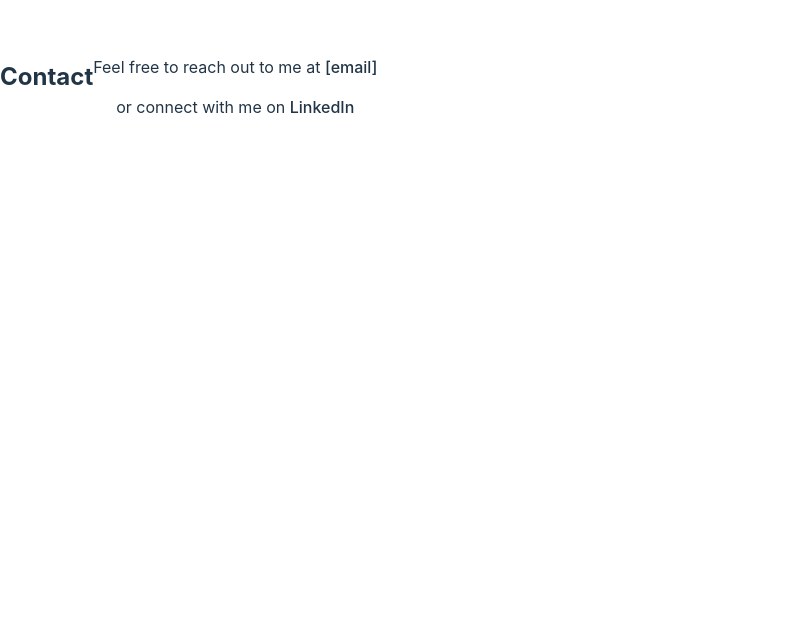
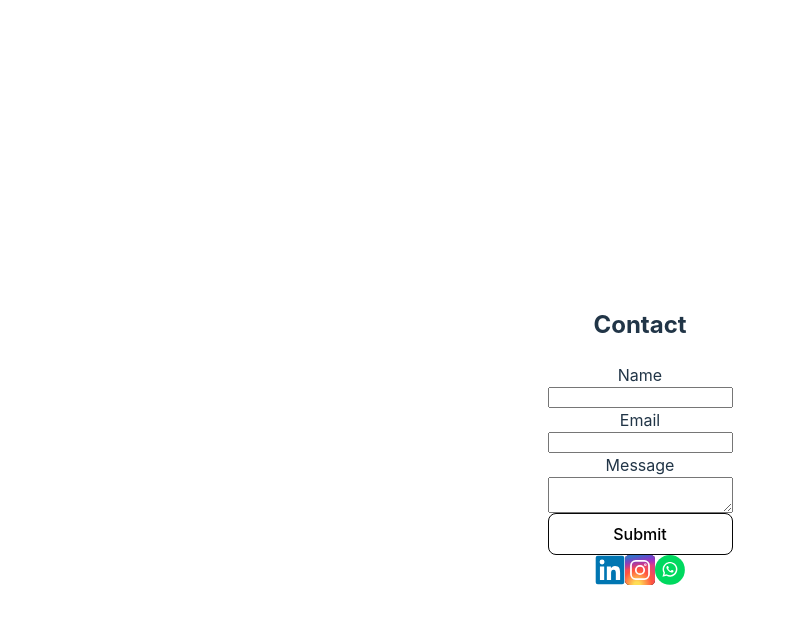
Before and after one commit to Sohaibmeo/Portfolio, a React (Vite) app: page / in a window 1280 px wide. Shown: the part 2361-2984 px from the top of the page, without its empty margins (0-795 px from the left). Built offline with nearby package versions, Linux system fonts and the light colour scheme.

Commit message:
contact page basic links and layout

```diff
--- a/src/sections/contact/contact.css
+++ b/src/sections/contact/contact.css
@@ -0,0 +1,10 @@
+.contact-wrapper {
+    justify-content: center;
+    align-items: center;
+}
+
+.contact-form {
+    display: flex;
+    flex-direction: column;
+    column-gap: 2;
+}
--- a/src/sections/contact/contact.tsx
+++ b/src/sections/contact/contact.tsx
@@ -1,27 +1,66 @@
 import "./contact.css";
 import "../common.css";
+import Linkedin from "../../assets/linkedin.svg";
+import Instagram from "../../assets/instagram.svg";
+import Whatsapp from "../../assets/whatsapp.svg";
 
 const Contact = () => {
   return (
-    <section id="contact" className="section">
+    <section id="contact" className="section contact-wrapper">
+      <div>
         <h2 className="section-title">Contact</h2>
         <div className="contact-wrapper">
-        <div className="contact-info">
-          <p>
-            Feel free to reach out to me at{" "}
+          <form className="contact-form">
+            <label htmlFor="name">Name</label>
+            <input type="text" id="name" name="name" required />
+            <label htmlFor="email">Email</label>
+            <input type="email" id="email" name="email" required />
+            <label htmlFor="message">Message</label>
+            <textarea id="message" name="message" required />
+            <button type="submit">Submit</button>
+          </form>
+        </div>
+        <div className="social-links-wrapper">
           <a
-              href="mailto:sohaibmayo12@gmail.com"
-              className="email-link"
+            href="https://www.linkedin.com/in/sohaibfinale/"
+            target="_blank"
+            rel="noreferrer"
+            className="social-link"
           >
-              [email]
+            <img
+              src={Linkedin}
+              alt="linkedin"
+              width={"30px"}
+              style={{ aspectRatio: 1 }}
+            />
           </a>
-          </p>
-          <p>
-            or connect with me on{" "}
-            <a href="[linkedin]" className="linkedin-link">
-              LinkedIn
+          <a
+            href="https://www.instagram.com/sohaib_mao/"
+            target="_blank"
+            rel="noreferrer"
+            className="social-link"
+          >
+            <img
+              src={Instagram}
+              alt="instagram"
+              width={"30px"}
+              style={{ aspectRatio: 1 }}
+            />
           </a>
-          </p>
+          <a
+            href="
+            https://wa.link/h1wwvu"
+            target="_blank"
+            rel="noreferrer"
+            className="social-link"
+          >
+            <img
+              src={Whatsapp}
+              alt="whatsapp"
+              width={"30px"}
+              style={{ aspectRatio: 1 }}
+            />
+          </a>
         </div>
       </div>
     </section>
```
Lines whose indentation alone changed are shown as unchanged.
